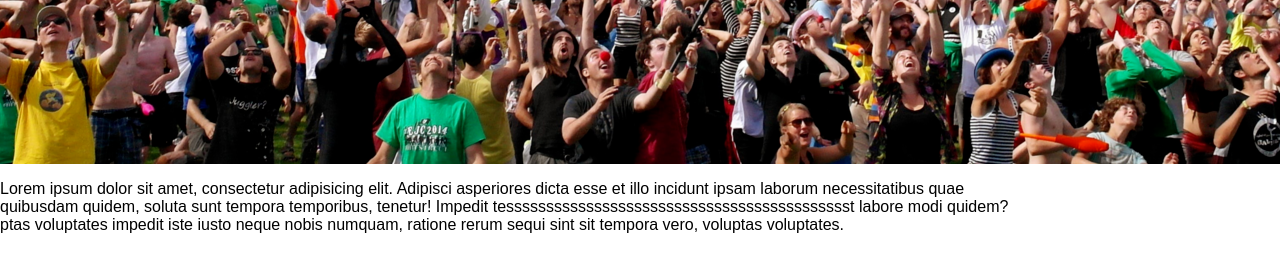
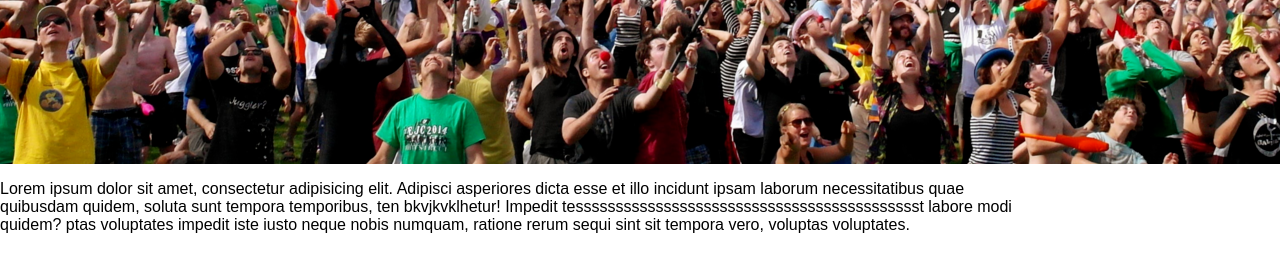
Before and after one commit to alexandraBrochard/ProjetSortirENI, a Symfony app: template templates/main/index.html.twig in a window 1280 px wide; the page is wider, and only the part inside the window is pictured. Shown: the part 900-1154 px from the top of that part. Run offline with Twig, Linux system fonts and the light colour scheme; the template is opened without the code that fills it, so the values that code supplies are empty; some libraries are stand-ins or nearby versions.

Commit message:
MAJ V2 - CSS INDEX

```diff
--- a/templates/main/index.html.twig
+++ b/templates/main/index.html.twig
@@ -9,7 +9,7 @@
     <div class="container-text-presentation">
         <p id="presentation-home">
             Lorem ipsum dolor sit amet, consectetur adipisicing elit. Adipisci asperiores dicta esse et illo incidunt
-            ipsam laborum necessitatibus quae quibusdam quidem, soluta sunt tempora temporibus, tenetur! Impedit tessssssssssssssssssssssssssssssssssssssssssst labore modi quidem?
+            ipsam laborum necessitatibus quae quibusdam quidem, soluta sunt tempora temporibus, ten bkvjkvklhetur! Impedit tessssssssssssssssssssssssssssssssssssssssssst labore modi quidem?
             ptas voluptates
             impedit iste iusto neque nobis numquam, ratione rerum sequi sint sit tempora vero, voluptas voluptates.</p>
     </div>
```
